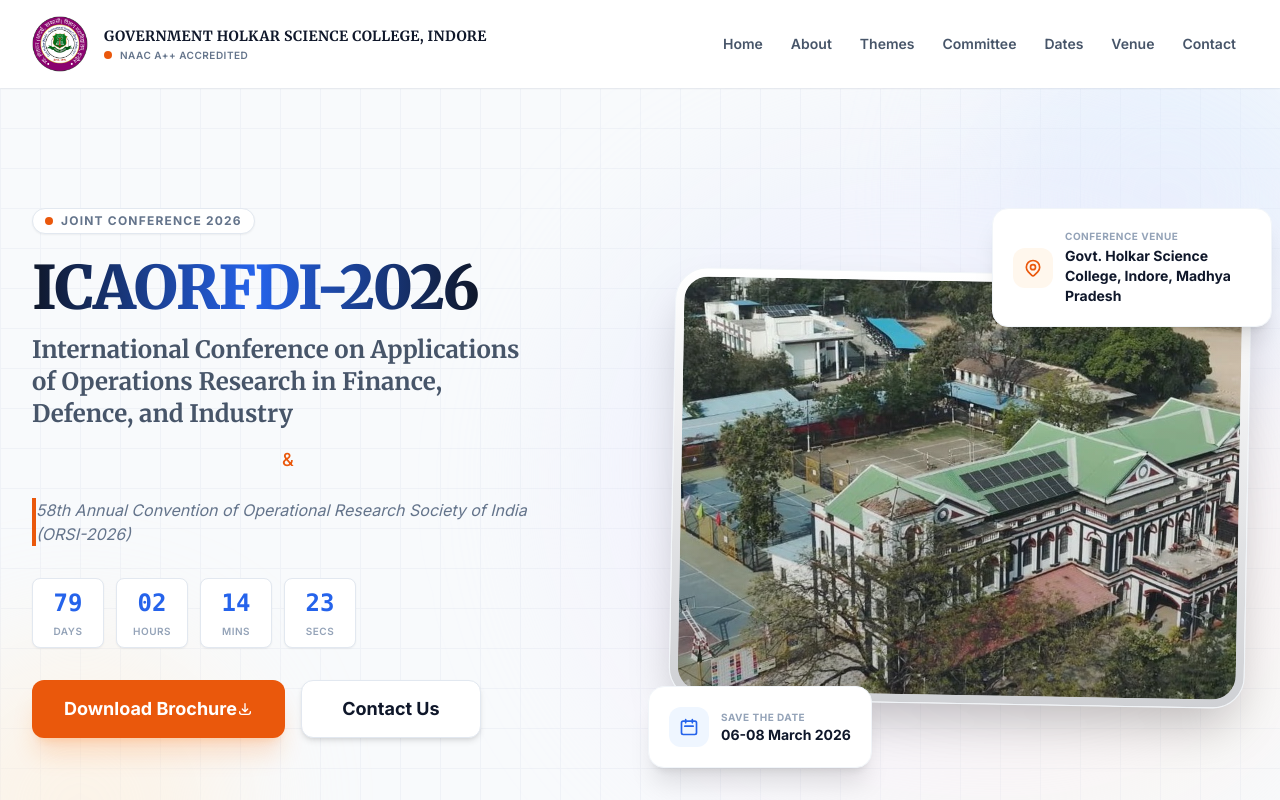
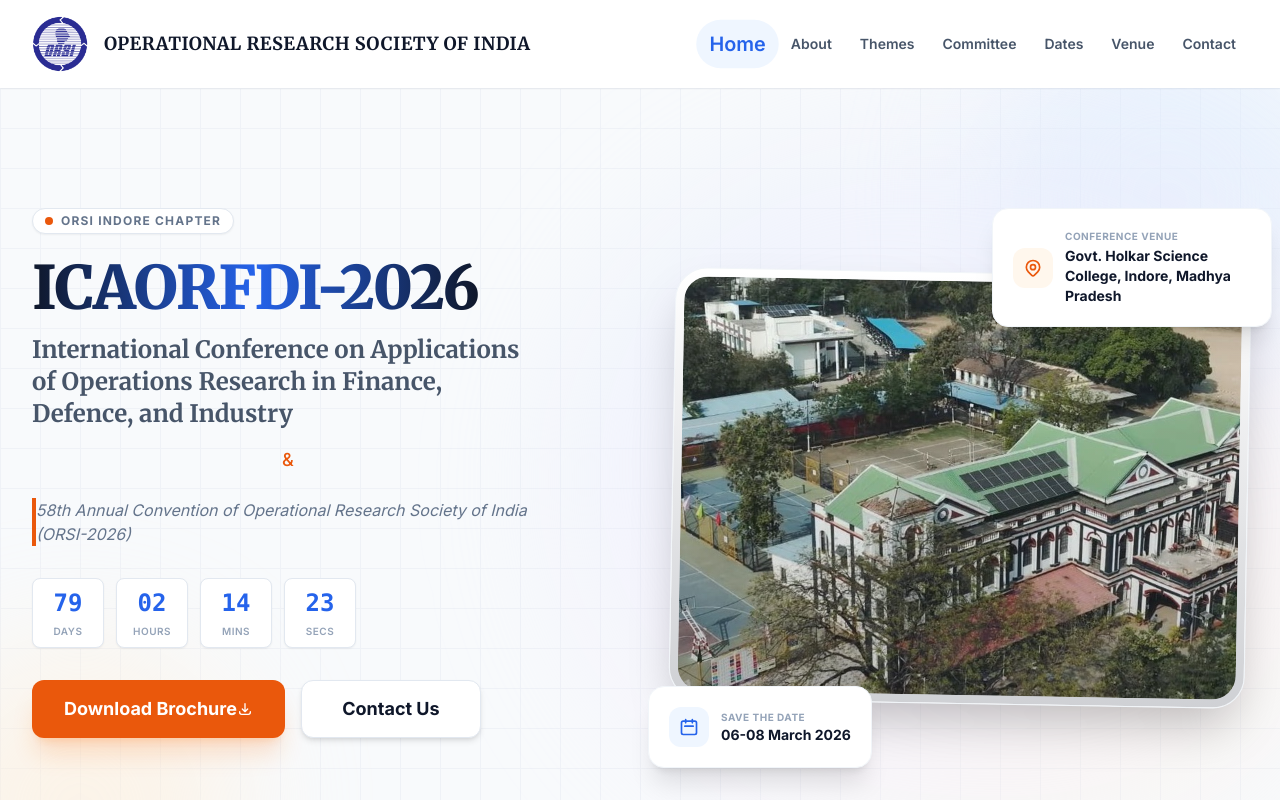
Before and after one commit to vikrantwiz02/ORSI-Conference-2025, a React (Vite) app: page / in a window 1280 px wide. Shown: the top 800 px of the page. Built offline with nearby package versions, Linux system fonts and the light colour scheme.

Commit message:
Refactor code structure for improved readability and maintainability

```diff
--- a/components/ContactSection.tsx
+++ b/components/ContactSection.tsx
@@ -6,46 +6,13 @@
   return (
     <section id="contact" className="py-16 lg:py-24 bg-surface relative">
       <div className="container mx-auto px-4 sm:px-6 lg:px-8">
-        <div className="flex flex-col lg:flex-row gap-12 lg:gap-20">
-
-          {/* Contact Form */}
-          <div className="lg:w-3/5">
-             <div className="mb-8">
-                <span className="text-govt-accent font-bold tracking-widest uppercase text-xs">Get in Touch</span>
-                <h2 className="text-3xl md:text-4xl font-serif font-bold text-govt-navy mt-2">Send us a Message</h2>
-             </div>
-
-             <form className="bg-white p-6 sm:p-8 rounded-2xl shadow-lg border border-slate-100">
-                <div className="grid grid-cols-1 md:grid-cols-2 gap-6 mb-6">
-                    <div>
-                        <label className="block text-sm font-semibold text-slate-700 mb-2">Full Name</label>
-                        <input type="text" className="w-full px-4 py-3 rounded-lg border border-slate-300 focus:ring-2 focus:ring-govt-blue focus:border-transparent outline-none transition-all" placeholder="Your Name" />
-                    </div>
-                    <div>
-                        <label className="block text-sm font-semibold text-slate-700 mb-2">Email Address</label>
-                        <input type="email" className="w-full px-4 py-3 rounded-lg border border-slate-300 focus:ring-2 focus:ring-govt-blue focus:border-transparent outline-none transition-all" placeholder="your.email@domain.com" />
-                    </div>
-                </div>
-                <div className="mb-6">
-                    <label className="block text-sm font-semibold text-slate-700 mb-2">Subject</label>
-                    <select className="w-full px-4 py-3 rounded-lg border border-slate-300 focus:ring-2 focus:ring-govt-blue focus:border-transparent outline-none transition-all bg-white">
-                        <option>General Inquiry</option>
-                        <option>Abstract Submission</option>
-                        <option>Registration Issue</option>
-                    </select>
-                </div>
-                <div className="mb-8">
-                    <label className="block text-sm font-semibold text-slate-700 mb-2">Message</label>
-                    <textarea rows={4} className="w-full px-4 py-3 rounded-lg border border-slate-300 focus:ring-2 focus:ring-govt-blue focus:border-transparent outline-none transition-all" placeholder="How can we help you?"></textarea>
-                </div>
-                <button type="button" className="w-full bg-govt-navy hover:bg-slate-800 text-white font-bold py-4 rounded-xl shadow-lg transition-all transform hover:-translate-y-1">
-                    Send Message
-                </button>
-             </form>
-          </div>
+        <h2 className="text-3xl md:text-5xl font-serif font-black text-govt-navy mb-4 tracking-tight text-center">
+                    Contact Us
+                </h2>
+        <div className="max-w-2xl mx-auto">
 
           {/* Contact Info */}
-          <div className="lg:w-2/5 flex flex-col justify-center">
+          <div className="flex flex-col justify-center">
              <div className="bg-govt-blue p-8 rounded-3xl text-white shadow-xl relative overflow-hidden">
                 <div className="absolute top-0 right-0 -mr-10 -mt-10 w-40 h-40 bg-white opacity-10 rounded-full blur-2xl"></div>
                 <div className="absolute bottom-0 left-0 -ml-10 -mb-10 w-40 h-40 bg-govt-accent opacity-20 rounded-full blur-2xl"></div>
--- a/components/Footer.tsx
+++ b/components/Footer.tsx
@@ -65,7 +65,7 @@
             </h4>
             <ul className="space-y-4">
                 <li>
-                    <a href={`http://${CONFERENCE_DETAILS.website}`} target="_blank" rel="noreferrer" className="flex items-center gap-2 group hover:text-white transition-colors bg-slate-800/30 p-3 rounded-lg border border-transparent hover:border-slate-700">
+                    <a href={`https://orsihq.org/`} target="_blank" rel="noreferrer" className="flex items-center gap-2 group hover:text-white transition-colors bg-slate-800/30 p-3 rounded-lg border border-transparent hover:border-slate-700">
                         <ExternalLinkIcon className="w-5 h-5 text-govt-blue group-hover:text-white transition-colors" />
                         <span className="text-sm font-medium">ORSI Official Website</span>
                     </a>
--- a/components/Hero.tsx
+++ b/components/Hero.tsx
@@ -63,7 +63,7 @@
                           <span className="animate-ping absolute inline-flex h-full w-full rounded-full bg-govt-accent opacity-75"></span>
                           <span className="relative inline-flex rounded-full h-2 w-2 bg-govt-accent"></span>
                         </span>
-                        <span className="text-xs font-bold tracking-widest uppercase text-slate-500">Joint Conference 2026</span>
+                        <span className="text-xs font-bold tracking-widest uppercase text-slate-500">ORSI Indore Chapter</span>
                     </div>
 
                     <h1 className="text-3xl sm:text-4xl md:text-5xl lg:text-5xl xl:text-6xl font-black text-govt-navy leading-tight mb-4 font-serif tracking-tight">
--- a/components/Navbar.tsx
+++ b/components/Navbar.tsx
@@ -8,12 +8,30 @@
 const Navbar: React.FC<NavbarProps> = ({ onNavigateHome }) => {
   const [isOpen, setIsOpen] = useState(false);
   const [scrolled, setScrolled] = useState(false);
+  const [activeSection, setActiveSection] = useState('home');
 
   useEffect(() => {
     const handleScroll = () => {
       setScrolled(window.scrollY > 20);
+      const sections = NAV_ITEMS.map(item => item.href.replace('#', ''));
+      const scrollPosition = window.scrollY + 150;
+
+      for (const section of sections) {
+        const element = document.getElementById(section);
+        if (element) {
+          const offsetTop = element.offsetTop;
+          const offsetBottom = offsetTop + element.offsetHeight;
+
+          if (scrollPosition >= offsetTop && scrollPosition < offsetBottom) {
+            setActiveSection(section);
+            break;
+          }
+        }
+      }
     };
+
     window.addEventListener('scroll', handleScroll);
+    handleScroll(); // Call once on mount
     return () => window.removeEventListener('scroll', handleScroll);
   }, []);
 
@@ -72,36 +90,43 @@
             <div className="flex items-center space-x-3 sm:space-x-4 max-w-[85%] lg:max-w-none">
                <div className="flex-shrink-0">
                   <img
-                    src="/logo.jpg"
-                    alt="Govt. Holkar Science College Logo"
+                    src="/orsi_logo.png"
+                    alt="ORSI Logo "
                     className="h-10 w-10 sm:h-12 sm:w-12 md:h-14 md:w-14 object-contain transform transition-transform hover:scale-105"
                   />
                </div>
                <div className="flex flex-col">
-                 <h1 className="text-[10px] sm:text-xs lg:text-sm font-bold text-govt-navy leading-tight uppercase tracking-wide">
+                 <h1 className="text-xs sm:text-sm lg:text-base xl:text-lg font-bold text-govt-navy leading-tight uppercase tracking-wide">
                    {CONFERENCE_DETAILS.host}
                  </h1>
-                 <div className="flex items-center gap-1.5 sm:gap-2 mt-0.5">
+                 {/* <div className="flex items-center gap-1.5 sm:gap-2 mt-0.5">
                     <span className="inline-block w-1.5 h-1.5 sm:w-2 sm:h-2 rounded-full bg-govt-accent shrink-0"></span>
                     <p className="text-[8px] sm:text-[10px] text-slate-500 font-semibold uppercase tracking-wider">
                         NAAC A++ Accredited
                     </p>
-                 </div>
+                 </div> */}
                </div>
             </div>
 
             {/* Desktop Nav */}
             <nav className="hidden lg:flex items-center space-x-1">
-              {NAV_ITEMS.map((item) => (
+              {NAV_ITEMS.map((item) => {
+                const isActive = activeSection === item.href.replace('#', '');
+                return (
                   <a
                     key={item.label}
                     href={item.href}
                     onClick={(e) => handleNavClick(e, item.href)}
-                  className="text-slate-600 hover:text-govt-blue hover:bg-slate-50 px-3 py-2 rounded-full text-sm font-semibold transition-all duration-200 cursor-pointer whitespace-nowrap"
+                    className={`px-3 py-2 rounded-full font-semibold transition-all duration-200 cursor-pointer whitespace-nowrap ${
+                      isActive
+                        ? 'text-govt-blue bg-blue-50 text-lg scale-110'
+                        : 'text-slate-600 hover:text-govt-blue hover:bg-slate-50 text-sm'
+                    }`}
                   >
                     {item.label}
                   </a>
-              ))}
+                );
+              })}
               {/* <div className="pl-4 ml-2 border-l border-slate-200">
                   <a
                     href="#register"
@@ -134,16 +159,23 @@
         {/* Mobile Nav Menu */}
         <div className={`lg:hidden absolute w-full bg-white border-t border-slate-100 shadow-xl transition-all duration-300 ease-in-out origin-top ${isOpen ? 'scale-y-100 opacity-100' : 'scale-y-0 opacity-0 h-0 overflow-hidden'}`}>
           <div className="px-4 pt-2 pb-6 space-y-1">
-            {NAV_ITEMS.map((item) => (
+            {NAV_ITEMS.map((item) => {
+              const isActive = activeSection === item.href.replace('#', '');
+              return (
                 <a
                   key={item.label}
                   href={item.href}
                   onClick={(e) => handleNavClick(e, item.href)}
-                className="block text-slate-700 hover:text-govt-blue hover:bg-slate-50 px-4 py-3 rounded-xl text-base font-medium cursor-pointer"
+                  className={`block px-4 py-3 rounded-xl font-medium cursor-pointer ${
+                    isActive
+                      ? 'text-govt-blue bg-blue-50 text-lg font-bold'
+                      : 'text-slate-700 hover:text-govt-blue hover:bg-slate-50 text-base'
+                  }`}
                 >
                   {item.label}
                 </a>
-            ))}
+              );
+            })}
              {/* <a
                 href="#register"
                 onClick={(e) => handleNavClick(e, '#register')}
--- a/constants.ts
+++ b/constants.ts
@@ -4,7 +4,7 @@
   acronym: "ICAORFDI-2026",
   subEvent: "58th Annual Convention of Operational Research Society of India (ORSI-2026)",
   organizer: "ORSI Indore Chapter",
-  host: "Government Holkar Science College, Indore",
+  host: "Operational Research Society of India",
   venue: "Govt. Holkar Science College, Indore, Madhya Pradesh",
   date: "06-08 March 2026",
   website: "https://orsi-2026.com",
```
Also changed, not shown: public/orsi_logo.png (added). Lines whose indentation alone changed are shown as unchanged.
